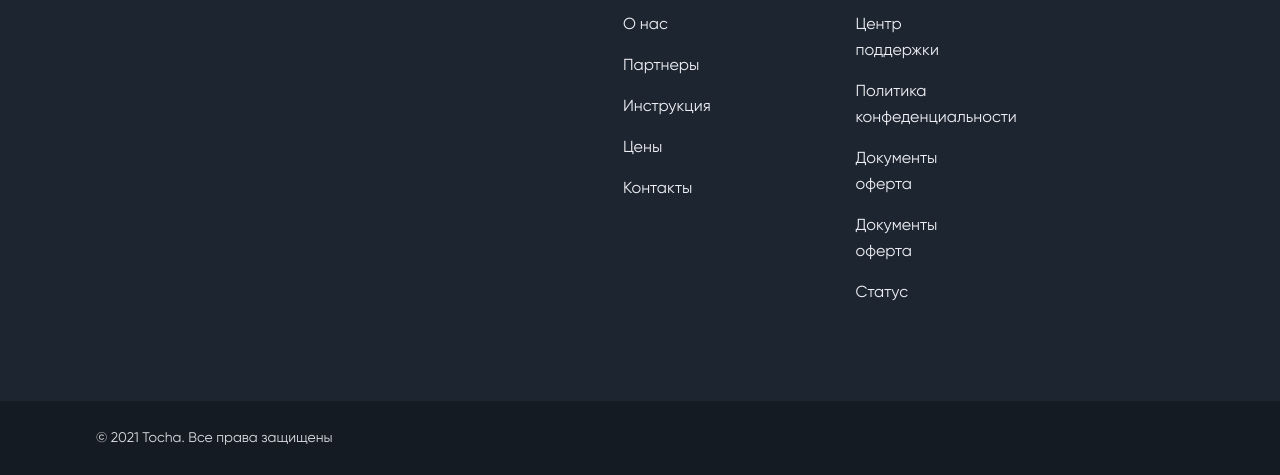
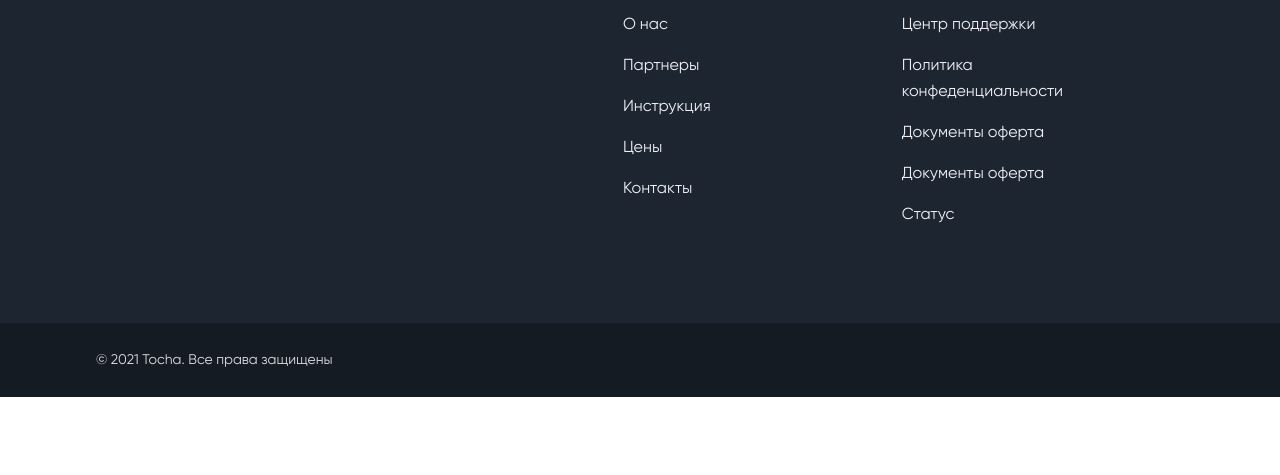
Before and after one commit to Nastasia1505/Tocha, a plain HTML site: page index.html in a window 1280 px wide. Shown: the part 4553-5028 px from the top of the page. After the commit the page ends 4950 px from the top, so only its background shows below. Drawn offline with Linux system fonts and the light colour scheme.

Commit message:
fixed footer

```diff
--- a/css/style.css
+++ b/css/style.css
@@ -471,6 +471,7 @@ body {
   padding: 15px;
   border-radius: 5px 0px 0px 5px;
   border: 0;
+  margin-bottom: 40px;
 }
 
 .subscribe__btn {
@@ -479,6 +480,7 @@ body {
   padding: 15px 25px;
   background-color: rgba(24, 25, 31, 1);
   color: rgba(255, 255, 255, 1);
+  margin-bottom: 40px;
 }
 
 .subscribe__content form {
@@ -499,11 +501,11 @@ body {
 
 .footer__support {
   display: flex;
-  justify-content: space-between;
+  gap: 100px;
 }
 
 .footer__list {
-  width: 35%;
+  width: 50%;
 }
 
 .footer__item_title {
```
